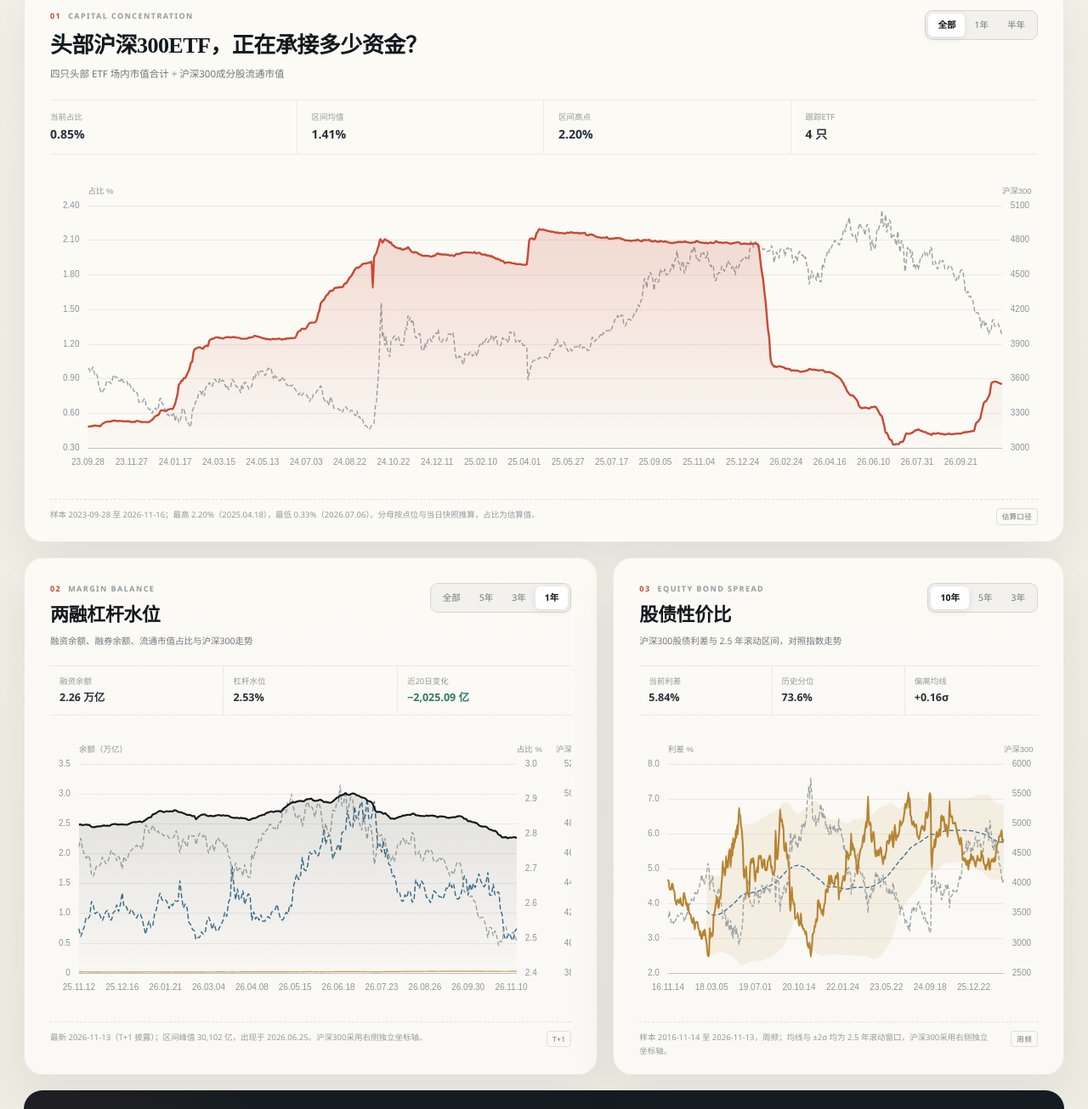
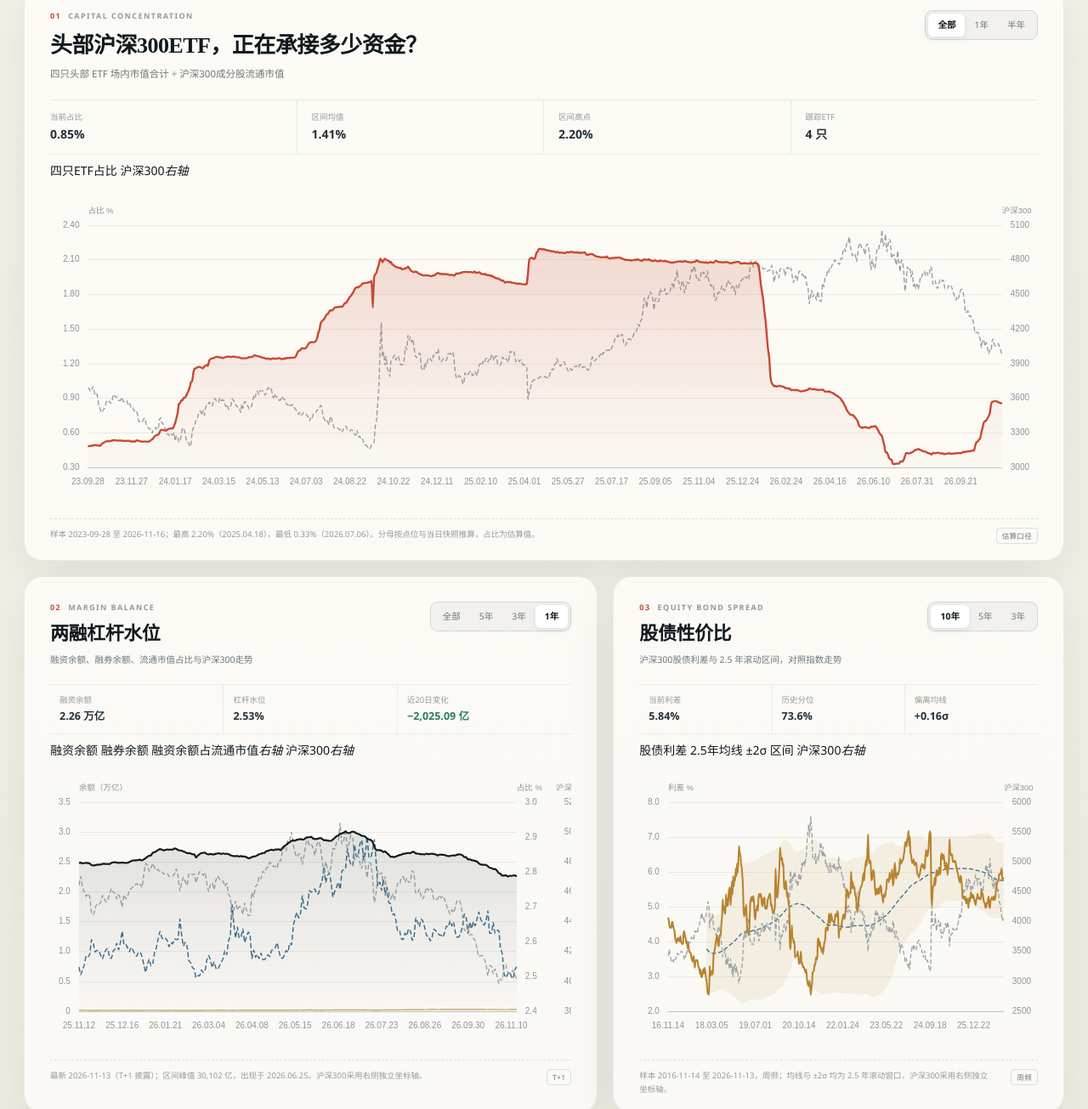
Before and after one commit to LK6124/market-compass-dashboard, a website: page index.html in a window 1280 px wide. Shown: the part 955-2260 px from the top of the page at 85% size. Drawn offline with Linux system fonts and the light colour scheme.

Commit message:
feat: 增加清晰可见的图表图例

```diff
--- a/index.html
+++ b/index.html
@@ -120,7 +120,11 @@
         <div><span>区间高点</span><b id="etfHigh">2.20%</b></div>
         <div><span>跟踪ETF</span><b>4 只</b></div>
       </div>
-      <div class="chart-frame">
+            <div class="chart-legend" aria-label="ETF图例">
+        <span class="legend-item"><i class="legend-line legend-etf"></i>四只ETF占比</span>
+        <span class="legend-item"><i class="legend-line legend-dashed legend-index"></i>沪深300<em class="legend-axis">右轴</em></span>
+      </div>
+<div class="chart-frame">
         <div class="chart" id="chartEtf" role="img" aria-label="头部沪深300ETF市值占流通市值与沪深300指数走势"></div>
       </div>
       <div class="chart-foot">
@@ -149,7 +153,13 @@
           <div><span>杠杆水位</span><b id="marginRatio">2.52%</b></div>
           <div><span>近20日变化</span><b class="down" id="margin20">−2,003.65 亿</b></div>
         </div>
-        <div class="chart-frame">
+                <div class="chart-legend" aria-label="两融图图例">
+          <span class="legend-item"><i class="legend-line legend-financing"></i>融资余额</span>
+          <span class="legend-item"><i class="legend-line legend-lending"></i>融券余额</span>
+          <span class="legend-item"><i class="legend-line legend-dashed legend-leverage"></i>融资余额占流通市值<em class="legend-axis">右轴</em></span>
+          <span class="legend-item"><i class="legend-line legend-dashed legend-index"></i>沪深300<em class="legend-axis">右轴</em></span>
+        </div>
+<div class="chart-frame">
           <div class="chart chart-compact" id="chartMargin" role="img" aria-label="全市场融资融券余额走势"></div>
         </div>
         <div class="chart-foot">
@@ -176,7 +186,13 @@
           <div><span>历史分位</span><b id="erpPercentile">73.6%</b></div>
           <div><span>偏离均线</span><b id="erpZ">+0.16σ</b></div>
         </div>
-        <div class="chart-frame">
+                <div class="chart-legend" aria-label="股债利差图图例">
+          <span class="legend-item"><i class="legend-line legend-erp"></i>股债利差</span>
+          <span class="legend-item"><i class="legend-line legend-dashed legend-ma"></i>2.5年均线</span>
+          <span class="legend-item"><i class="legend-band"></i>±2σ 区间</span>
+          <span class="legend-item"><i class="legend-line legend-dashed legend-index"></i>沪深300<em class="legend-axis">右轴</em></span>
+        </div>
+<div class="chart-frame">
           <div class="chart chart-compact" id="chartErp" role="img" aria-label="沪深300股债利差与均线和标准差区间"></div>
         </div>
         <div class="chart-foot">
```
